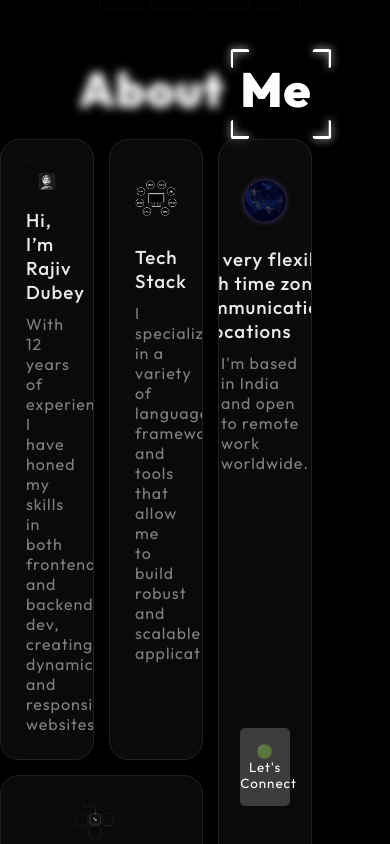
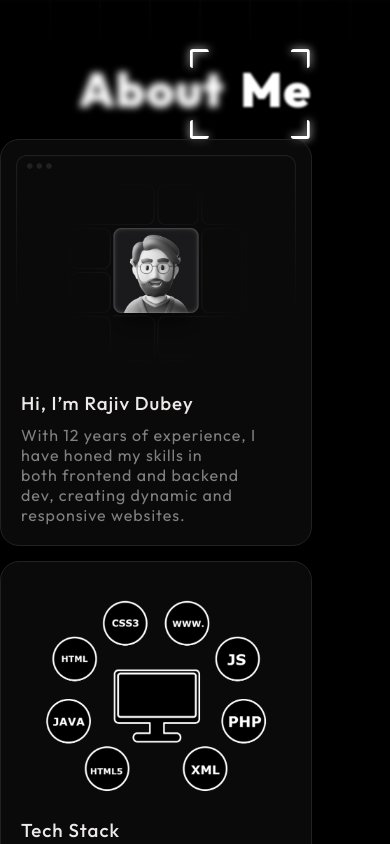
Before and after one commit to RAJIV81205/Portfolio, a React (Vite) app in the folder My-Portfolio/: page / in a window 390 px wide. Shown: the part 800-1644 px from the top of the page. Built offline with nearby package versions, Linux system fonts and the light colour scheme; a web font is replaced by a local one.

Commit message:
about section responsive

```diff
--- a/My-Portfolio/src/index.css
+++ b/My-Portfolio/src/index.css
@@ -202,17 +202,17 @@ nav ul li a:hover {
   margin: 20px 0;
 }
 
-.div4 img{
+.div4 img {
   width: 100%;
 
 }
 
-.div5 img{
+.div5 img {
   width: 100%;
   height: 100%;
 }
 
-.copy-container{
+.copy-container {
   bottom: 25px;
   position: absolute;
   display: flex;
@@ -222,8 +222,24 @@ nav ul li a:hover {
   align-items: flex-end;
 }
 
-.copy-container p{
+.copy-container p {
   font-size: 1.5rem;
+}
+
+@media screen and (max-width:768px) {
+  .parent {
+    display: flex;
+    flex-direction: column;
+    justify-content: center;
+    align-items: center;
+    max-height:fit-content ;
+  }
+
+  button{
+    margin: 10px auto !important;
+  }
+
+
 }
 
 
@@ -301,11 +317,14 @@ footer {
 
 
 .card-spotlight {
+  display: flex;
+  flex-direction: column;
+
   position: relative;
   border-radius: 1.2rem;
   border: 1px solid #222;
   background-color: #1111119e;
-  padding: 20px;
+  padding: 15px;
   overflow: hidden;
   --mouse-x: 50%;
   --mouse-y: 50%;
@@ -416,33 +435,31 @@ button {
   transition: all 0.3s;
   cursor: pointer;
   margin: auto auto
-
-
 }
 
-button:hover{
+button:hover {
   background-color: rgb(0, 0, 0);
   border: 1px solid rgb(217, 217, 217);
 }
 
-button::before{
+button::before {
   content: "🟢";
   padding: 0 10px;
-  animation: blink 2.5s ease-in infinite ;
+  animation: blink 2.5s ease-in infinite;
 
 }
 
-@keyframes blink{
-  0%{
+@keyframes blink {
+  0% {
     opacity: 1;
   }
 
-  50%{
+  50% {
     opacity: 0;
 
   }
 
-  100%{
+  100% {
     opacity: 1;
   }
 }
```
